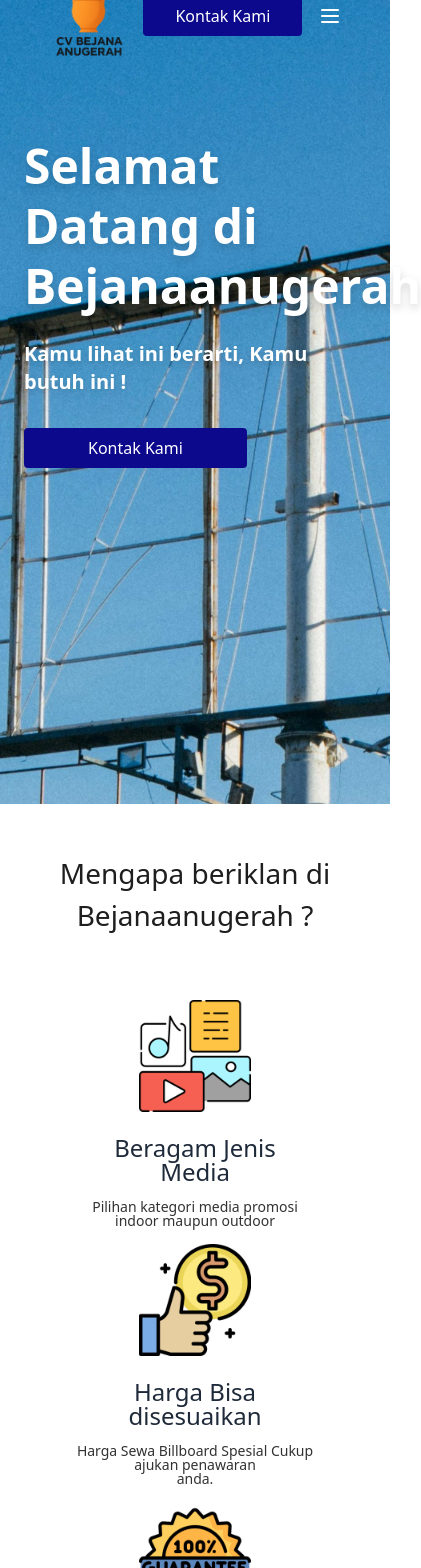
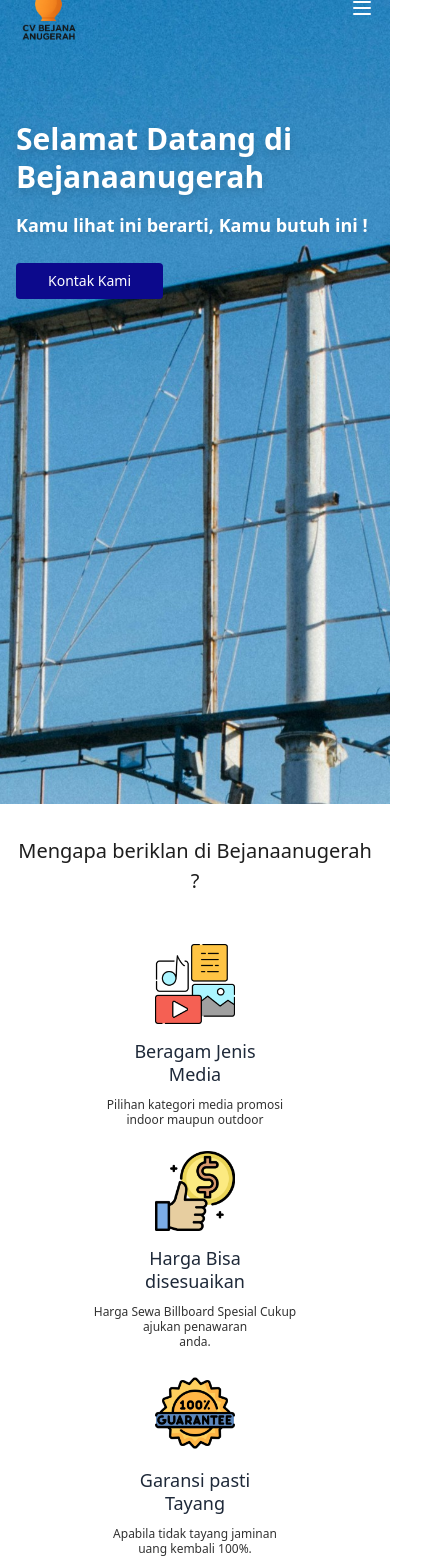
Before and after one commit to isalgi/grace-billboard, a React (Vite) app: page / in a window 390 px wide. Shown: the part 40-1608 px from the top of the page, 421 px wide, since content can reach past the window. Built offline with nearby package versions, Linux system fonts and the light colour scheme.

Commit message:
responsive

```diff
--- a/src/components/FeatureSection.jsx
+++ b/src/components/FeatureSection.jsx
@@ -1,82 +1,46 @@
 export default function FeaturesSection() {
   return (
-    <section className="py-12 lg:py-16 bg-white">
-      <div className="max-w-5xl mx-auto px-6 lg:px-12">
+    <section className="py-8 sm:py-12 lg:py-16 bg-white">
+      <div className="max-w-5xl mx-auto px-4 sm:px-6 lg:px-12">
         {/* Section Title */}
-        <div className="text-center mb-16">
-          <h2 className="text-[28px] font-medium text-[#1E1E1E] mb-4">
+        <div className="text-center mb-12 sm:mb-16">
+          <h2 className="text-[20px] sm:text-[24px] lg:text-[28px] font-medium text-[#1E1E1E] mb-4">
             Mengapa beriklan di Bejanaanugerah ?
           </h2>
         </div>
 
         {/* Features Grid */}
-        <div className="grid grid-cols-1 md:grid-cols-3 gap-4 lg:gap-8">
+        <div className="grid grid-cols-1 sm:grid-cols-2 lg:grid-cols-3 gap-6 sm:gap-4 lg:gap-8">
           {/* Feature 1 */}
           <div className="text-center">
-            <div className="flex justify-center mb-6">
+            <div className="flex justify-center mb-4 sm:mb-6">
               <img
                 src="./multimedia.png"
                 alt="Beragam Jenis Media"
-                className="w-28 h-28 lg:w-32 lg:h-32"
+                className="w-20 h-20 sm:w-24 sm:h-24 lg:w-28 lg:h-28 xl:w-32 xl:h-32"
               />
             </div>
-            <h3
-              className="text-gray-800 mb-4"
-              style={{
-                fontWeight: 500,
-                fontSize: "24px",
-                lineHeight: "100%",
-                letterSpacing: "0%",
-                textAlign: "center",
-              }}
-            >
+            <h3 className="text-gray-800 mb-3 sm:mb-4 text-[18px] sm:text-[20px] lg:text-[24px] font-medium leading-tight text-center">
               Beragam Jenis <br /> Media
             </h3>
-            <p
-              className="text-[#323232]"
-              style={{
-                fontWeight: 500,
-                fontSize: "14px",
-                lineHeight: "100%",
-                letterSpacing: "0%",
-                textAlign: "center",
-              }}
-            >
+            <p className="text-[#323232] text-[12px] sm:text-[13px] lg:text-[14px] font-medium leading-tight text-center">
               Pilihan kategori media promosi <br /> indoor maupun outdoor
             </p>
           </div>
 
           {/* Feature 2 */}
           <div className="text-center">
-            <div className="flex justify-center mb-6">
+            <div className="flex justify-center mb-4 sm:mb-6">
               <img
                 src="./best-price.png"
                 alt="Harga Bisa disesuaikan"
-                className="w-28 h-28 lg:w-32 lg:h-32"
+                className="w-20 h-20 sm:w-24 sm:h-24 lg:w-28 lg:h-28 xl:w-32 xl:h-32"
               />
             </div>
-            <h3
-              className="text-gray-800 mb-4"
-              style={{
-                fontWeight: 500,
-                fontSize: "24px",
-                lineHeight: "100%",
-                letterSpacing: "0%",
-                textAlign: "center",
-              }}
-            >
+            <h3 className="text-gray-800 mb-3 sm:mb-4 text-[18px] sm:text-[20px] lg:text-[24px] font-medium leading-tight text-center">
               Harga Bisa <br /> disesuaikan
             </h3>
-            <p
-              className="text-[#323232]"
-              style={{
-                fontWeight: 500,
-                fontSize: "14px",
-                lineHeight: "100%",
-                letterSpacing: "0%",
-                textAlign: "center",
-              }}
-            >
+            <p className="text-[#323232] text-[12px] sm:text-[13px] lg:text-[14px] font-medium leading-tight text-center">
               Harga Sewa Billboard Spesial Cukup <br /> ajukan penawaran <br />
               anda.
             </p>
@@ -84,35 +48,17 @@ export default function FeaturesSection() {
 
           {/* Feature 3 */}
           <div className="text-center">
-            <div className="flex justify-center mb-6">
+            <div className="flex justify-center mb-4 sm:mb-6">
               <img
                 src="./guarantee.png"
                 alt="Garansi pasti Tayang"
-                className="w-28 h-28 lg:w-32 lg:h-32"
+                className="w-20 h-20 sm:w-24 sm:h-24 lg:w-28 lg:h-28 xl:w-32 xl:h-32"
               />
             </div>
-            <h3
-              className="text-gray-800 mb-4"
-              style={{
-                fontWeight: 500,
-                fontSize: "24px",
-                lineHeight: "100%",
-                letterSpacing: "0%",
-                textAlign: "center",
-              }}
-            >
+            <h3 className="text-gray-800 mb-3 sm:mb-4 text-[18px] sm:text-[20px] lg:text-[24px] font-medium leading-tight text-center">
               Garansi pasti <br /> Tayang
             </h3>
-            <p
-              className="text-[#323232]"
-              style={{
-                fontWeight: 500,
-                fontSize: "14px",
-                lineHeight: "100%",
-                letterSpacing: "0%",
-                textAlign: "center",
-              }}
-            >
+            <p className="text-[#323232] text-[12px] sm:text-[13px] lg:text-[14px] font-medium leading-tight text-center">
               Apabila tidak tayang jaminan <br /> uang kembali 100%.
             </p>
           </div>
--- a/src/components/HeroSection.jsx
+++ b/src/components/HeroSection.jsx
@@ -16,15 +16,15 @@ export default function HeroSection() {
       <Navigation isHome={true} />
 
       {/* Hero Content */}
-      <div className="relative z-20 px-6 lg:px-12 pt-16 lg:pt-24">
+      <div className="relative z-20 px-4 sm:px-6 lg:px-12 pt-16 lg:pt-24">
         <div className="max-w-3xl lg:max-w-4xl">
-          <h1 className="text-5xl lg:text-7xl font-bold text-white leading-tight mb-6 drop-shadow-lg">
+          <h1 className="text-3xl sm:text-4xl md:text-5xl lg:text-7xl font-bold text-white leading-tight mb-4 sm:mb-6 drop-shadow-lg">
             Selamat Datang di <br /> Bejanaanugerah
           </h1>
-          <p className="text-xl lg:text-2xl text-white mb-8 font-semibold drop-shadow-md">
+          <p className="text-lg sm:text-xl lg:text-2xl text-white mb-6 sm:mb-8 font-semibold drop-shadow-md">
             Kamu lihat ini berarti, Kamu butuh ini !
           </p>
-          <button className="bg-[#0C098C] text-white px-16 py-2 rounded font-normal transition-colors text-md cursor-pointer">
+          <button className="bg-[#0C098C] text-white px-8 sm:px-12 lg:px-16 py-2 sm:py-3 lg:py-2 rounded font-normal transition-colors text-sm sm:text-base lg:text-md cursor-pointer">
             Kontak Kami
           </button>
         </div>
--- a/src/components/Navigation.jsx
+++ b/src/components/Navigation.jsx
@@ -8,6 +8,7 @@ export default function Navigation({ isHome = false }) {
   const [isRightColumnOpen, setIsRightColumnOpen] = useState(false);
   const [isInsideLeftColumn, setIsInsideLeftColumn] = useState(false);
   const [isInsideRightColumn, setIsInsideRightColumn] = useState(false);
+  const [isMobileMenuOpen, setIsMobileMenuOpen] = useState(false);
   const [dropdownPosition, setDropdownPosition] = useState({ top: 0, left: 0 });
   const [rightDropdownPosition, setRightDropdownPosition] = useState({
     top: 0,
@@ -110,7 +111,7 @@ export default function Navigation({ isHome = false }) {
   return (
     <>
       <nav
-        className={`relative z-20 px-12 py-4 ${!isHome ? "bg-[#2682BB]" : ""}`}
+        className={`relative z-20 px-4 sm:px-6 lg:px-12 py-4 ${!isHome ? "bg-[#2682BB]" : ""}`}
       >
         <div className="flex items-center justify-between">
           {/* Logo */}
@@ -118,7 +119,7 @@ export default function Navigation({ isHome = false }) {
             <img
               src="/Bejanaanugerah 1.png"
               alt="CV Bejanaanugerah Logo"
-              className="h-20 w-auto"
+              className="h-16 sm:h-20 w-auto"
             />
           </Link>
 
@@ -163,30 +164,113 @@ export default function Navigation({ isHome = false }) {
             </a>
           </div>
 
-          {/* Contact Button */}
-          <Link to="">
-            <button className="bg-[#0C098C] text-white px-8 py-2 rounded transition-colors font-medium cursor-pointer">
+          <div className="flex items-center space-x-4">
+            {/* Contact Button - Hidden on small screens */}
+            <Link to="" className="hidden sm:block">
+              <button className="bg-[#0C098C] text-white px-4 sm:px-8 py-2 rounded transition-colors font-medium cursor-pointer text-sm sm:text-base">
                 Kontak Kami
               </button>
             </Link>
 
             {/* Mobile menu button */}
-          <button className="md:hidden text-white">
+            <button
+              className="md:hidden text-white"
+              onClick={() => setIsMobileMenuOpen(!isMobileMenuOpen)}
+            >
               <svg
                 className="w-6 h-6"
                 fill="none"
                 stroke="currentColor"
                 viewBox="0 0 24 24"
               >
+                {isMobileMenuOpen ? (
+                  <path
+                    strokeLinecap="round"
+                    strokeLinejoin="round"
+                    strokeWidth={2}
+                    d="M6 18L18 6M6 6l12 12"
+                  />
+                ) : (
                   <path
                     strokeLinecap="round"
                     strokeLinejoin="round"
                     strokeWidth={2}
                     d="M4 6h16M4 12h16M4 18h16"
                   />
+                )}
               </svg>
             </button>
           </div>
+        </div>
+
+        {/* Mobile Menu */}
+        {isMobileMenuOpen && (
+          <div className="md:hidden bg-[#2682BB] border-t border-blue-500">
+            <div className="px-6 py-4 space-y-4">
+              <Link
+                to="/"
+                className="block text-white font-medium py-2"
+                onClick={() => setIsMobileMenuOpen(false)}
+              >
+                Beranda
+              </Link>
+              <Link
+                to="/artikel"
+                className="block text-white font-medium py-2"
+                onClick={() => setIsMobileMenuOpen(false)}
+              >
+                Tentang Kami
+              </Link>
+              <div className="py-2">
+                <div className="text-white font-medium mb-2">Layanan</div>
+                <div className="ml-4 space-y-2">
+                  <Link
+                    to="/lokasi/perintis-kemerdekaan"
+                    className="block text-white text-sm py-1"
+                    onClick={() => setIsMobileMenuOpen(false)}
+                  >
+                    Jl. Perintis Kemerdekaan
+                  </Link>
+                  <Link
+                    to="/lokasi/cempaka-putih"
+                    className="block text-white text-sm py-1"
+                    onClick={() => setIsMobileMenuOpen(false)}
+                  >
+                    Jl. Ahmad Yani Cempaka Putih
+                  </Link>
+                  <Link
+                    to="/lokasi/matraman-raya"
+                    className="block text-white text-sm py-1"
+                    onClick={() => setIsMobileMenuOpen(false)}
+                  >
+                    Jl. Matraman Raya
+                  </Link>
+                  <Link
+                    to="/lokasi/bekasi-pulogadung"
+                    className="block text-white text-sm py-1"
+                    onClick={() => setIsMobileMenuOpen(false)}
+                  >
+                    Jl. Raya Bekasi Pulo Gadung
+                  </Link>
+                  <Link
+                    to="/lokasi/kebon-kacang-raya"
+                    className="block text-white text-sm py-1"
+                    onClick={() => setIsMobileMenuOpen(false)}
+                  >
+                    Jl. Kebon Kacang Raya
+                  </Link>
+                </div>
+              </div>
+              <a
+                href="#kontak"
+                className="block text-white font-medium py-2"
+                onClick={() => setIsMobileMenuOpen(false)}
+              >
+                Kontak
+              </a>
+            </div>
+          </div>
+        )}
       </nav>
       {/* Portal for Left Dropdown */}
       {isDropdownOpen &&
--- a/src/components/ReviewsSection.jsx
+++ b/src/components/ReviewsSection.jsx
@@ -23,11 +23,11 @@ function ReviewsSection() {
   ];
 
   return (
-    <section className="px-0 py-10 bg-white ">
-      <h2 className="mb-4 text-3xl font-bold text-center text-[#0C098C]">
+    <section className="px-0 py-8 sm:py-10 bg-white">
+      <h2 className="mb-6 sm:mb-4 text-2xl sm:text-3xl font-bold text-center text-[#0C098C]">
         Review Kami
       </h2>
-      <div className="flex justify-between max-w-6xl mx-auto px-8 max-md:flex-col max-md:gap-10 max-md:items-center max-sm:px-5">
+      <div className="flex justify-between max-w-6xl mx-auto px-4 sm:px-5 lg:px-8 max-lg:flex-col max-lg:gap-8 max-lg:items-center">
         {reviews.map((review, index) => (
           <ReviewCard
             key={index}
```
Also changed, not shown: src/components/ContactSection.jsx (+8 -9 lines), src/components/Footer.jsx (+27 -27 lines), src/components/MapSection.jsx (+4 -4 lines), src/components/ReviewCard.jsx (+6 -6 lines), src/components/ServiceCard.jsx (+5 -8 lines), src/components/ServicesSection.jsx (+8 -8 lines), src/pages/LocationPage.jsx (+27 -27 lines), .claude/settings.local.json. Lines whose indentation alone changed are shown as unchanged.
